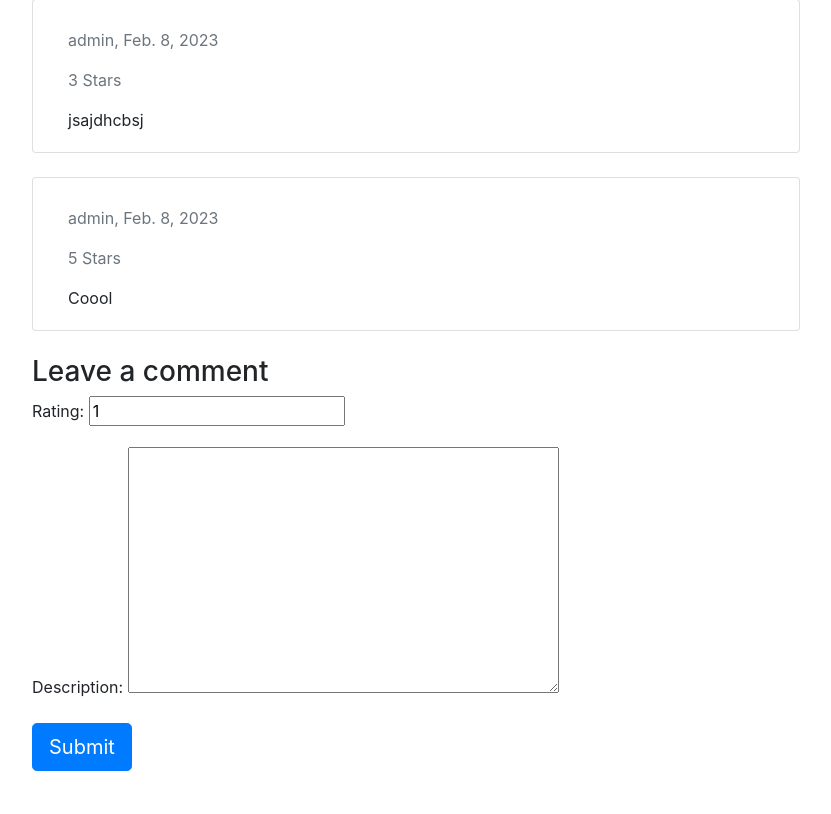
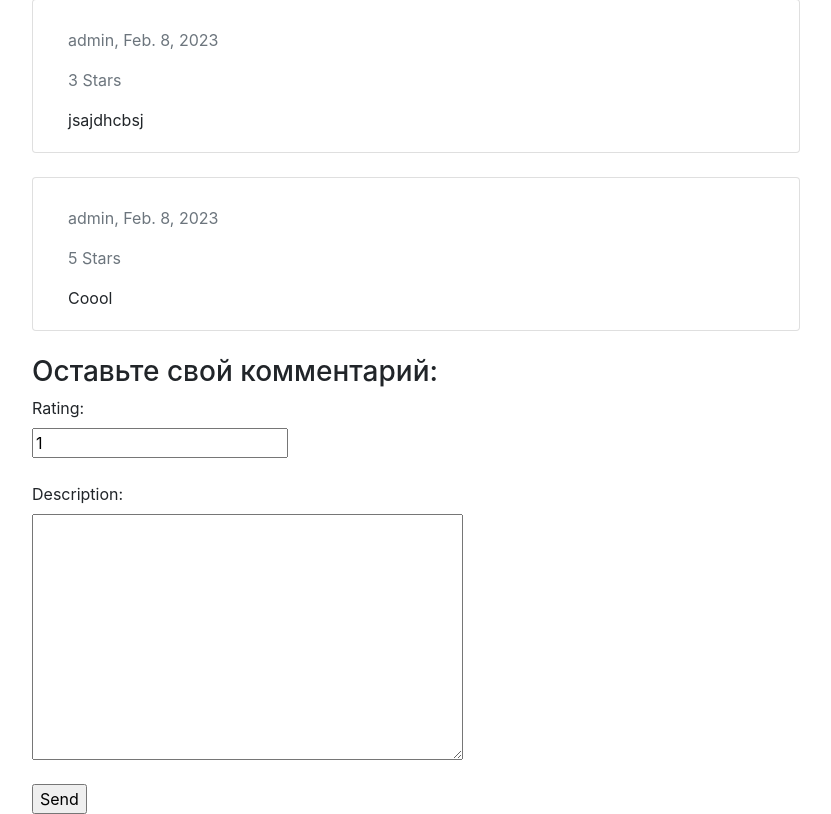
Before and after one commit to sharudin-daniel/education, a Django app: page /core/course-detail/1/ in a window 1280 px wide. Shown: the part 1308-2122 px from the top of the page, without its empty margins (13-844 px from the left). Before the commit the page ends 2079 px from the top, so only its background shows below. Run offline with Django 4.2, Linux system fonts and the light colour scheme; data comes from the database, SQL or seed files in the repository; both versions use the stored data as it was after the commit; some libraries are stand-ins or nearby versions.

Commit message:
Добавил валидацию комментов курса

```diff
--- a/templates/course_detail.html
+++ b/templates/course_detail.html
@@ -38,10 +38,24 @@
         {% endfor %}
     </div>
 
-    <h3>Leave a comment</h3>
-        <form method="post">
-                  {% csrf_token %}
-          {{ comment_form.as_p }}
-          <button type="submit" class="btn btn-primary  btn-lg">Submit</button>
-        </form>
+    <h3>Оставьте свой комментарий:</h3>
+    <form method="POST" novalidate>
+        {% csrf_token %}
+        <div>
+        {% for field in comment_form %}
+        <div class="form-group">
+            {{field.label_tag}}
+            <div class="form-outline mb-4">{{field}}</div>
+            {% if field.errors%}
+                {% for error in field.errors %}
+                <div class="alert alert-danger">
+                    {{error}}
+                </div>
+                {% endfor %}
+            {% endif %}
+        </div>
+        {% endfor %}
+        </div>
+        <input type="submit" value="Send" >
+    </form>
 {% endblock %}
```
Also changed, not shown: db.sqlite3.
